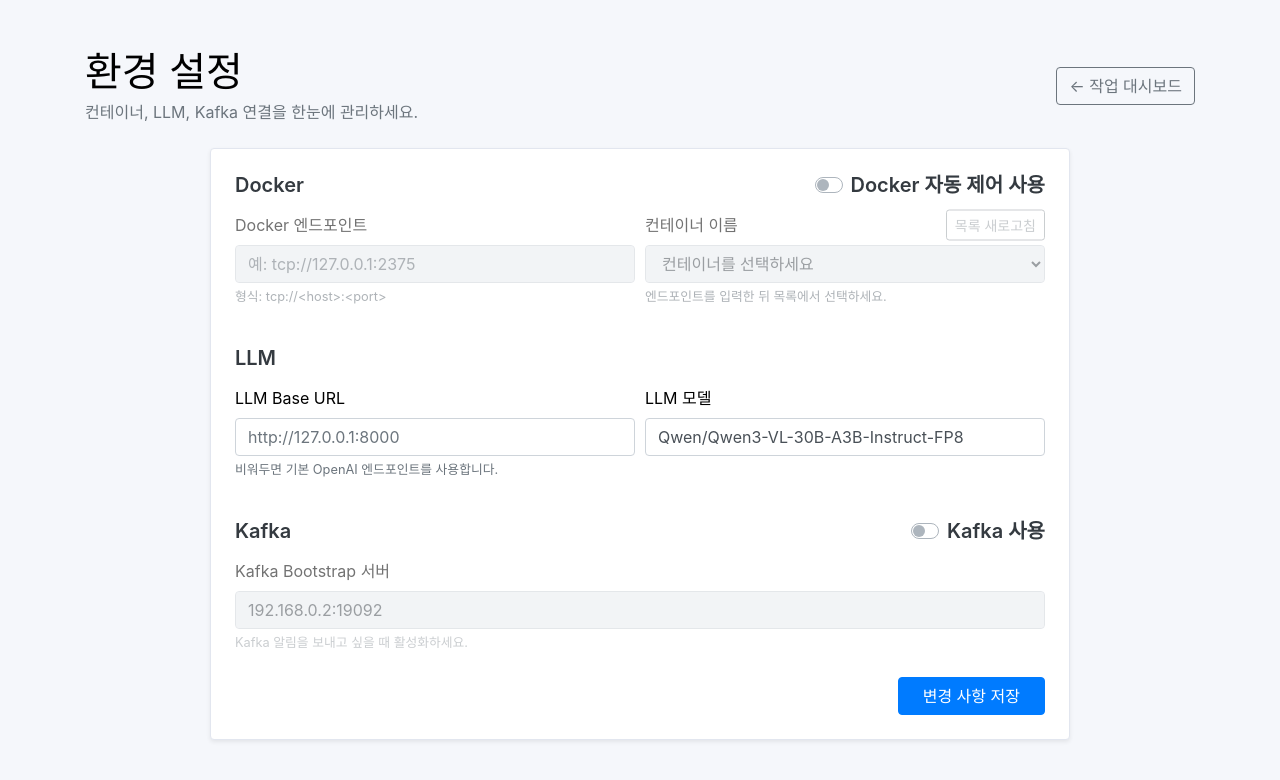
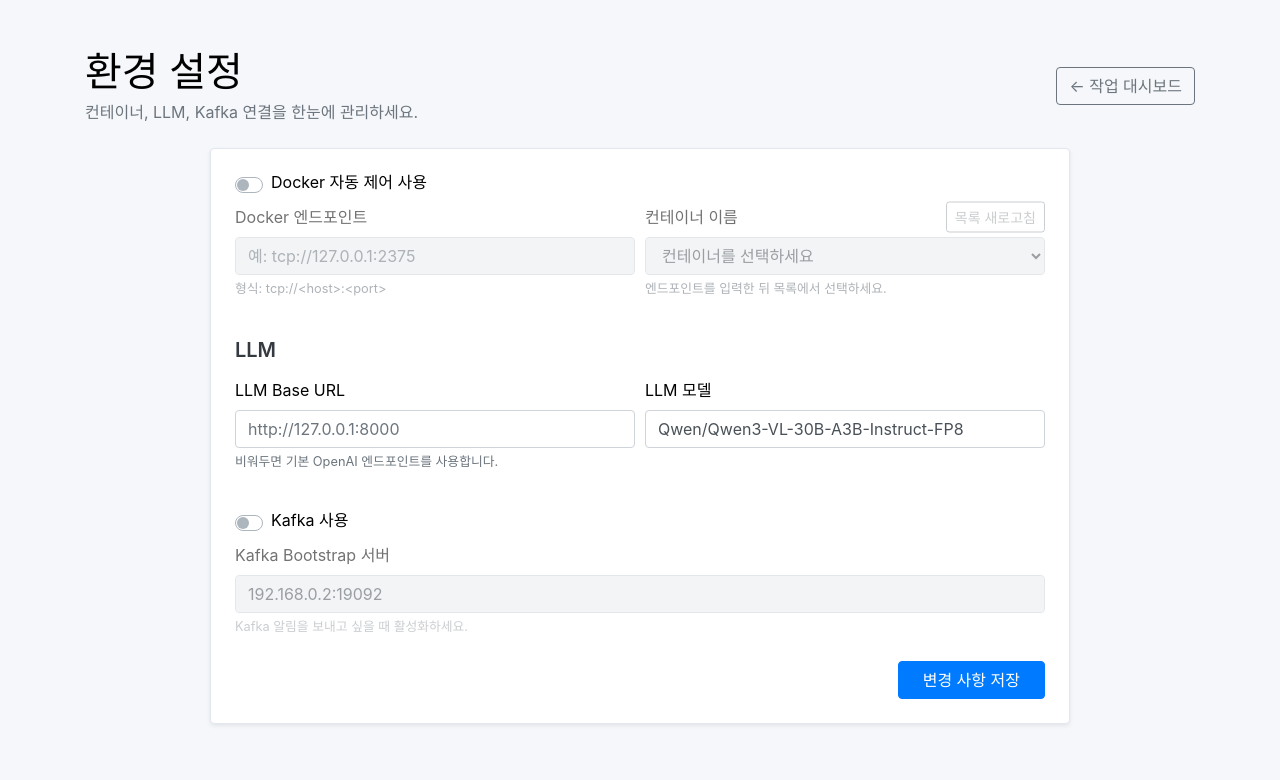
Before and after one commit to woojh3690/video_ocr, a FastAPI app: page /settings in a window 1280 px wide. Shown: the top 780 px of the page. Run offline with FastAPI, Linux system fonts and the light colour scheme; some libraries are stand-ins or nearby versions.

Commit message:
수정: 설정에서 토글 버튼을 왼쪽으로 정렬

```diff
--- a/src/static/style.css
+++ b/src/static/style.css
@@ -242,6 +242,12 @@ body.settings-page {
     margin-bottom: 1rem;
 }
 
+.settings-section-toggle {
+    margin-bottom: .5rem;
+    font-size: 1rem;
+    line-height: 1.2;
+}
+
 .docker-name-header {
     position: relative;
     margin-bottom: .5rem;
--- a/src/templates/settings.html
+++ b/src/templates/settings.html
@@ -23,13 +23,12 @@
 
         <form id="settings-form" class="settings-card shadow-sm rounded p-4">
             <section class="mb-4">
-                <h5 class="settings-section-title d-flex align-items-center justify-content-between">
-                    <span>Docker</span>
+                <div class="settings-section-toggle d-flex align-items-center justify-content-start">
                     <div class="custom-control custom-switch">
                         <input type="checkbox" class="custom-control-input" id="docker-enabled">
                         <label class="custom-control-label" for="docker-enabled">Docker 자동 제어 사용</label>
                     </div>
-                </h5>
+                </div>
                 <div class="form-row" id="docker-fields">
                     <div class="form-group col-md-6">
                         <label for="docker-url">Docker 엔드포인트</label>
@@ -65,13 +64,12 @@
             </section>
 
             <section class="mb-4">
-                <h5 class="settings-section-title d-flex align-items-center justify-content-between">
-                    <span>Kafka</span>
+                <div class="settings-section-toggle d-flex align-items-center justify-content-start">
                     <div class="custom-control custom-switch">
                         <input type="checkbox" class="custom-control-input" id="kafka-enabled">
                         <label class="custom-control-label" for="kafka-enabled">Kafka 사용</label>
                     </div>
-                </h5>
+                </div>
                 <div class="form-group">
                     <label for="kafka-url">Kafka Bootstrap 서버</label>
                     <input type="text" id="kafka-url" class="form-control" placeholder="192.168.1.17:19092">
```
